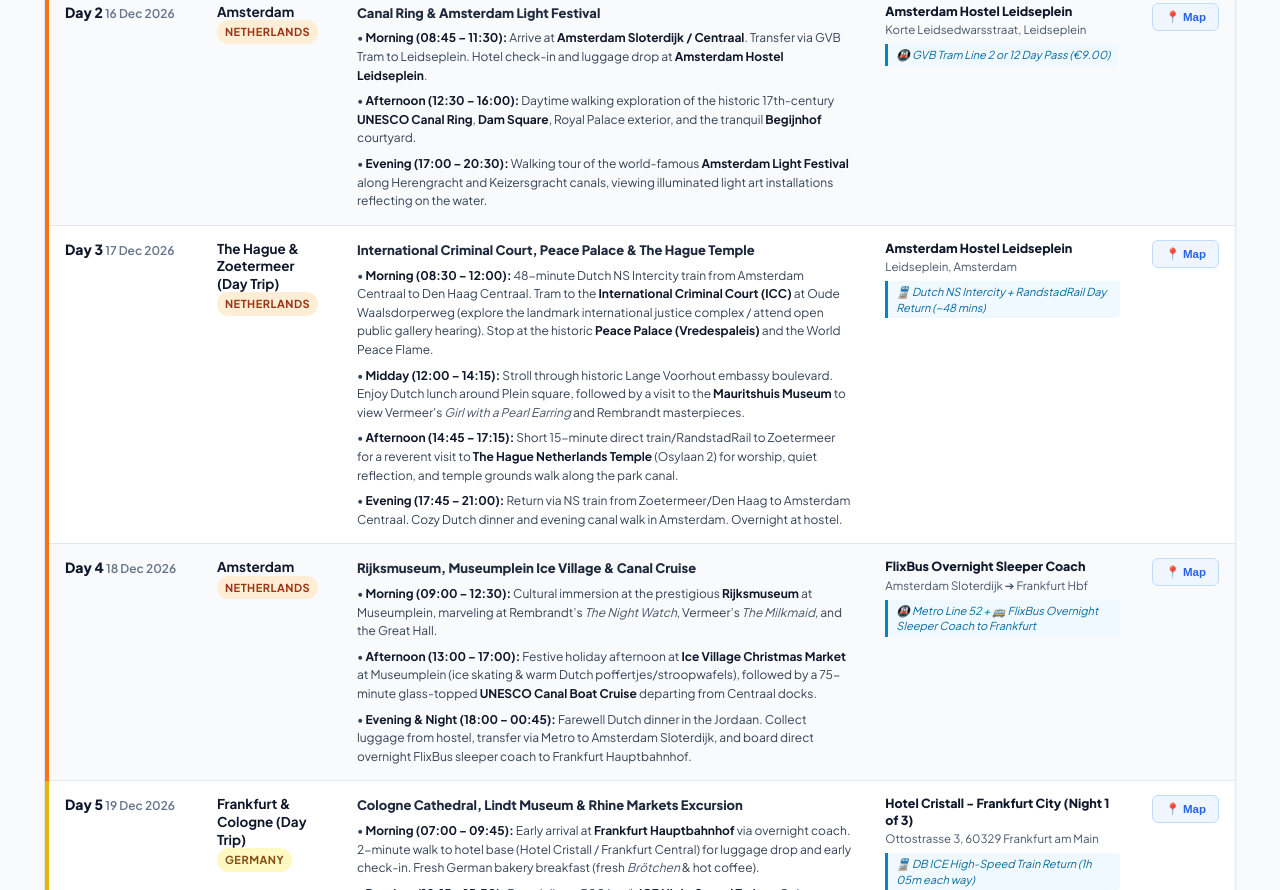
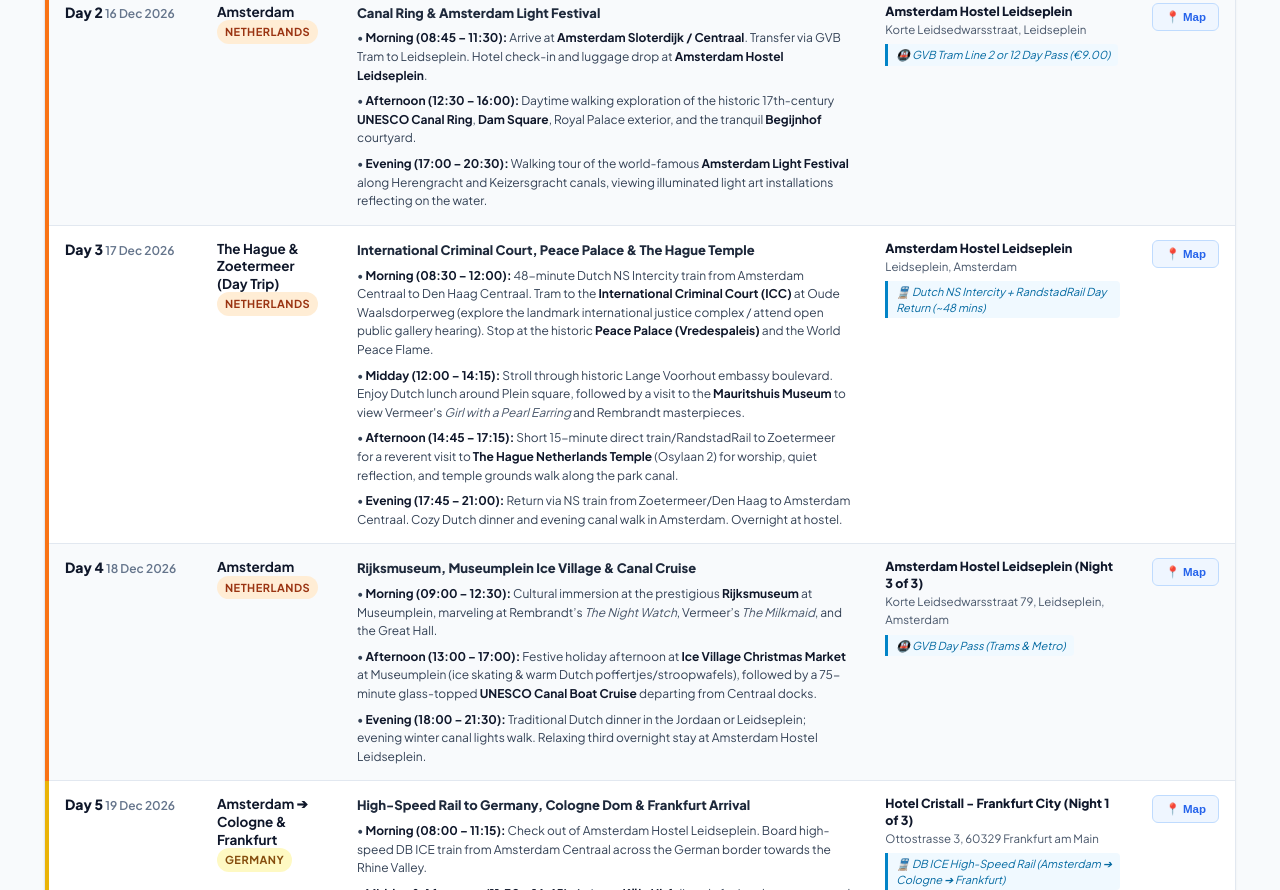
Before and after one commit to jeanaristide/schengen-trip-2026, a website: page index.html in a window 1280 px wide. Shown: the part 1910-2800 px from the top of the page. Drawn offline with nearby package versions, Linux system fonts and the light colour scheme.

Commit message:
Adjust Amsterdam stay to 16-19 Dec (3 nights) and update transit to Germany

```diff
--- a/index.html
+++ b/index.html
@@ -259,13 +259,13 @@
                 <div class="table-activities-list">
         <div class="table-activity-item">• <b>Morning (09:00 – 12:30):</b> Cultural immersion at the prestigious <b>Rijksmuseum</b> at Museumplein, marveling at Rembrandt’s <i>The Night Watch</i>, Vermeer’s <i>The Milkmaid</i>, and the Great Hall.</div>
         <div class="table-activity-item">• <b>Afternoon (13:00 – 17:00):</b> Festive holiday afternoon at <b>Ice Village Christmas Market</b> at Museumplein (ice skating & warm Dutch poffertjes/stroopwafels), followed by a 75-minute glass-topped <b>UNESCO Canal Boat Cruise</b> departing from Centraal docks.</div>
-        <div class="table-activity-item">• <b>Evening & Night (18:00 – 00:45):</b> Farewell Dutch dinner in the Jordaan. Collect luggage from hostel, transfer via Metro to Amsterdam Sloterdijk, and board direct overnight FlixBus sleeper coach to Frankfurt Hauptbahnhof.</div>
+        <div class="table-activity-item">• <b>Evening (18:00 – 21:30):</b> Traditional Dutch dinner in the Jordaan or Leidseplein; evening winter canal lights walk. Relaxing third overnight stay at Amsterdam Hostel Leidseplein.</div>
       </div>
               </td>
               <td class="col-table-stay">
-                <div class="table-hotel-name">FlixBus Overnight Sleeper Coach</div>
-                <div class="table-hotel-addr">Amsterdam Sloterdijk ➔ Frankfurt Hbf</div>
-                <div class="table-transit-mode"><i>🚇 Metro Line 52 + 🚌 FlixBus Overnight Sleeper Coach to Frankfurt</i></div>
+                <div class="table-hotel-name">Amsterdam Hostel Leidseplein (Night 3 of 3)</div>
+                <div class="table-hotel-addr">Korte Leidsedwarsstraat 79, Leidseplein, Amsterdam</div>
+                <div class="table-transit-mode"><i>🚇 GVB Day Pass (Trams & Metro)</i></div>
               </td>
               <td class="col-table-action">
                 <button type="button" class="btn-table-map" title="Focus map on Amsterdam">
@@ -279,25 +279,24 @@
                 <span class="table-date-str">19 Dec 2026</span>
               </td>
               <td class="col-table-loc">
-                <div class="table-loc-name">Frankfurt & Cologne (Day Trip)</div>
+                <div class="table-loc-name">Amsterdam ➔ Cologne & Frankfurt</div>
                 <span class="badge-country badge-de">Germany</span>
               </td>
               <td class="col-table-plan">
-                <div class="table-plan-title">Cologne Cathedral, Lindt Museum & Rhine Markets Excursion</div>
+                <div class="table-plan-title">High-Speed Rail to Germany, Cologne Dom & Frankfurt Arrival</div>
                 <div class="table-activities-list">
-        <div class="table-activity-item">• <b>Morning (07:00 – 09:45):</b> Early arrival at <b>Frankfurt Hauptbahnhof</b> via overnight coach. 2-minute walk to hotel base (Hotel Cristall / Frankfurt Central) for luggage drop and early check-in. Fresh German bakery breakfast (fresh <i>Brötchen</i> & hot coffee).</div>
-        <div class="table-activity-item">• <b>Daytime (10:15 – 15:30):</b> Board direct 300 km/h <b>ICE High-Speed Train</b> to Cologne (traveling light with just a daypack, only 1h 05m). Arrive at Köln Hbf directly beside the grand spires of <b>Cologne Cathedral</b> (<i>Kölner Dom</i>). Tour the interactive <b>Lindt Chocolate Museum</b> along the Rhine River and experience the 3-meter golden chocolate fountain with freshly dipped warm waffles.</div>
-        <div class="table-activity-item">• <b>Afternoon & Evening (15:30 – 19:45):</b> Stroll across <b>Hohenzollern Bridge</b> (thousands of love padlocks) and explore the historic <b>Altstadt</b>. Immerse in the magical <b>Weihnachtsmarkt am Kölner Dom</b> and <b>Heinzels Wintermärchen Market</b> at Alter Markt for ice-skating and warm Glühwein.</div>
-        <div class="table-activity-item">• <b>Night (20:00 – 21:15):</b> Relaxing 1-hour ICE train back to Frankfurt Hbf. Return to your confirmed Frankfurt hotel bed—no heavy luggage to drag, no moving hotels!</div>
+        <div class="table-activity-item">• <b>Morning (08:00 – 11:15):</b> Check out of Amsterdam Hostel Leidseplein. Board high-speed DB ICE train from Amsterdam Centraal across the German border towards the Rhine Valley.</div>
+        <div class="table-activity-item">• <b>Midday & Afternoon (11:30 – 16:45):</b> Arrive at <b>Köln Hbf</b> directly facing the monumental Gothic spires of <b>Cologne Cathedral</b> (<i>Kölner Dom</i>). Visit the interactive <b>Lindt Chocolate Museum</b> along the Rhine with its 3-meter golden chocolate fountain, stroll across love-locked <b>Hohenzollern Bridge</b>, and explore the fairytale <b>Weihnachtsmarkt am Kölner Dom</b> and Heinzels Wintermärchen market.</div>
+        <div class="table-activity-item">• <b>Evening (17:15 – 20:30):</b> 1-hour ICE train to <b>Frankfurt Hauptbahnhof</b>. 2-minute walk to <b>Hotel Cristall</b> for check-in (Night 1 of 3). Hearty Hessian dinner in Frankfurt Altstadt / Römerberg.</div>
       </div>
               </td>
               <td class="col-table-stay">
                 <div class="table-hotel-name">Hotel Cristall - Frankfurt City (Night 1 of 3)</div>
                 <div class="table-hotel-addr">Ottostrasse 3, 60329 Frankfurt am Main</div>
-                <div class="table-transit-mode"><i>🚆 DB ICE High-Speed Train Return (1h 05m each way)</i></div>
+                <div class="table-transit-mode"><i>🚆 DB ICE High-Speed Rail (Amsterdam ➔ Cologne ➔ Frankfurt)</i></div>
               </td>
               <td class="col-table-action">
-                <button type="button" class="btn-table-map" title="Focus map on Frankfurt & Cologne (Day Trip)">
+                <button type="button" class="btn-table-map" title="Focus map on Amsterdam ➔ Cologne & Frankfurt">
                   📍 Map
                 </button>
               </td>
@@ -883,15 +882,15 @@
             <div class="card-activities-list">
         <div class="card-activity-item">• <b>Morning (09:00 – 12:30):</b> Cultural immersion at the prestigious <b>Rijksmuseum</b> at Museumplein, marveling at Rembrandt’s <i>The Night Watch</i>, Vermeer’s <i>The Milkmaid</i>, and the Great Hall.</div>
         <div class="card-activity-item">• <b>Afternoon (13:00 – 17:00):</b> Festive holiday afternoon at <b>Ice Village Christmas Market</b> at Museumplein (ice skating & warm Dutch poffertjes/stroopwafels), followed by a 75-minute glass-topped <b>UNESCO Canal Boat Cruise</b> departing from Centraal docks.</div>
-        <div class="card-activity-item">• <b>Evening & Night (18:00 – 00:45):</b> Farewell Dutch dinner in the Jordaan. Collect luggage from hostel, transfer via Metro to Amsterdam Sloterdijk, and board direct overnight FlixBus sleeper coach to Frankfurt Hauptbahnhof.</div>
+        <div class="card-activity-item">• <b>Evening (18:00 – 21:30):</b> Traditional Dutch dinner in the Jordaan or Leidseplein; evening winter canal lights walk. Relaxing third overnight stay at Amsterdam Hostel Leidseplein.</div>
       </div>
           </div>
           <div class="day-card-side">
             <div class="card-stay-box">
               <div class="stay-header-label">🏨 Accommodation &amp; Transit</div>
-              <div class="stay-hotel-name">FlixBus Overnight Sleeper Coach</div>
-              <div class="stay-hotel-addr">Amsterdam Sloterdijk ➔ Frankfurt Hbf</div>
-              <div class="stay-transit-badge">🚇 Metro Line 52 + 🚌 FlixBus Overnight Sleeper Coach to Frankfurt</div>
+              <div class="stay-hotel-name">Amsterdam Hostel Leidseplein (Night 3 of 3)</div>
+              <div class="stay-hotel-addr">Korte Leidsedwarsstraat 79, Leidseplein, Amsterdam</div>
+              <div class="stay-transit-badge">🚇 GVB Day Pass (Trams & Metro)</div>
               <button type="button" class="btn-card-map" data-day="Day 4">
                 📍 Focus on Map
               </button>
@@ -909,17 +908,16 @@
           </div>
           <div class="day-card-city">
             <span class="city-icon">📍</span>
-            <span class="city-text">Frankfurt & Cologne (Day Trip)</span>
+            <span class="city-text">Amsterdam ➔ Cologne & Frankfurt</span>
           </div>
         </div>
         <div class="day-card-content">
           <div class="day-card-main">
-            <h4 class="card-day-theme">Cologne Cathedral, Lindt Museum & Rhine Markets Excursion</h4>
+            <h4 class="card-day-theme">High-Speed Rail to Germany, Cologne Dom & Frankfurt Arrival</h4>
             <div class="card-activities-list">
-        <div class="card-activity-item">• <b>Morning (07:00 – 09:45):</b> Early arrival at <b>Frankfurt Hauptbahnhof</b> via overnight coach. 2-minute walk to hotel base (Hotel Cristall / Frankfurt Central) for luggage drop and early check-in. Fresh German bakery breakfast (fresh <i>Brötchen</i> & hot coffee).</div>
-        <div class="card-activity-item">• <b>Daytime (10:15 – 15:30):</b> Board direct 300 km/h <b>ICE High-Speed Train</b> to Cologne (traveling light with just a daypack, only 1h 05m). Arrive at Köln Hbf directly beside the grand spires of <b>Cologne Cathedral</b> (<i>Kölner Dom</i>). Tour the interactive <b>Lindt Chocolate Museum</b> along the Rhine River and experience the 3-meter golden chocolate fountain with freshly dipped warm waffles.</div>
-        <div class="card-activity-item">• <b>Afternoon & Evening (15:30 – 19:45):</b> Stroll across <b>Hohenzollern Bridge</b> (thousands of love padlocks) and explore the historic <b>Altstadt</b>. Immerse in the magical <b>Weihnachtsmarkt am Kölner Dom</b> and <b>Heinzels Wintermärchen Market</b> at Alter Markt for ice-skating and warm Glühwein.</div>
-        <div class="card-activity-item">• <b>Night (20:00 – 21:15):</b> Relaxing 1-hour ICE train back to Frankfurt Hbf. Return to your confirmed Frankfurt hotel bed—no heavy luggage to drag, no moving hotels!</div>
+        <div class="card-activity-item">• <b>Morning (08:00 – 11:15):</b> Check out of Amsterdam Hostel Leidseplein. Board high-speed DB ICE train from Amsterdam Centraal across the German border towards the Rhine Valley.</div>
+        <div class="card-activity-item">• <b>Midday & Afternoon (11:30 – 16:45):</b> Arrive at <b>Köln Hbf</b> directly facing the monumental Gothic spires of <b>Cologne Cathedral</b> (<i>Kölner Dom</i>). Visit the interactive <b>Lindt Chocolate Museum</b> along the Rhine with its 3-meter golden chocolate fountain, stroll across love-locked <b>Hohenzollern Bridge</b>, and explore the fairytale <b>Weihnachtsmarkt am Kölner Dom</b> and Heinzels Wintermärchen market.</div>
+        <div class="card-activity-item">• <b>Evening (17:15 – 20:30):</b> 1-hour ICE train to <b>Frankfurt Hauptbahnhof</b>. 2-minute walk to <b>Hotel Cristall</b> for check-in (Night 1 of 3). Hearty Hessian dinner in Frankfurt Altstadt / Römerberg.</div>
       </div>
           </div>
           <div class="day-card-side">
@@ -927,7 +925,7 @@
               <div class="stay-header-label">🏨 Accommodation &amp; Transit</div>
               <div class="stay-hotel-name">Hotel Cristall - Frankfurt City (Night 1 of 3)</div>
               <div class="stay-hotel-addr">Ottostrasse 3, 60329 Frankfurt am Main</div>
-              <div class="stay-transit-badge">🚆 DB ICE High-Speed Train Return (1h 05m each way)</div>
+              <div class="stay-transit-badge">🚆 DB ICE High-Speed Rail (Amsterdam ➔ Cologne ➔ Frankfurt)</div>
               <button type="button" class="btn-card-map" data-day="Day 5">
                 📍 Focus on Map
               </button>
@@ -1649,8 +1647,7 @@
               </td>
               <td class="calc-col-metric calc-col-transit" style="text-align: center;">
                 <div class="calc-mobile-lbl">Coach Transit</div>
-                <span class="calc-badge-num">1 Night</span><br>
-                <span class="calc-metric-subtext">(AMS ➔ Frankfurt)</span>
+                <span class="calc-badge-num">0</span>
               </td>
               <td class="calc-col-purpose">
                 <div class="calc-mobile-lbl">Purpose & Regional Excursions</div>
@@ -1708,12 +1705,12 @@
               </td>
               <td class="calc-col-metric calc-col-days" style="text-align: center;">
                 <div class="calc-mobile-lbl">Calendar Days</div>
-                <span class="calc-badge-num">3 Days</span><br>
-                <span class="calc-metric-subtext">(16–18 Dec)</span>
+                <span class="calc-badge-num">4 Days</span><br>
+                <span class="calc-metric-subtext">(16–19 Dec)</span>
               </td>
               <td class="calc-col-metric calc-col-nights" style="text-align: center;">
                 <div class="calc-mobile-lbl">Hotel Bed Nights</div>
-                <span class="calc-badge-num">2 Nights</span><br>
+                <span class="calc-badge-num">3 Nights</span><br>
                 <span class="calc-metric-subtext">(Amsterdam)</span>
               </td>
               <td class="calc-col-metric calc-col-transit" style="text-align: center;">
@@ -1737,13 +1734,13 @@
               <td class="calc-col-hubs">
                 <div class="calc-mobile-lbl">Route Segments</div>
                 <div class="calc-hubs-text">
-                  <b>4 Inter-City Night Routes</b><br>
-                  <span class="calc-sub-gray">LON➔AMS, AMS➔FRA, ZRH➔PAR, PAR➔LON</span>
+                  <b>3 Inter-City Night Routes</b><br>
+                  <span class="calc-sub-gray">LON➔AMS, ZRH➔PAR, PAR➔LON</span>
                 </div>
               </td>
               <td class="calc-col-metric calc-col-days" style="text-align: center;">
                 <div class="calc-mobile-lbl">Calendar Days</div>
-                <span class="calc-badge-num">4 Transit Spans</span>
+                <span class="calc-badge-num">3 Transit Spans</span>
               </td>
               <td class="calc-col-metric calc-col-nights" style="text-align: center;">
                 <div class="calc-mobile-lbl">Hotel Bed Nights</div>
@@ -1752,7 +1749,7 @@
               </td>
               <td class="calc-col-metric calc-col-transit" style="text-align: center;">
                 <div class="calc-mobile-lbl">Coach Transit</div>
-                <span class="calc-badge-num" style="background: #0f172a; color: white;">4 Nights</span>
+                <span class="calc-badge-num" style="background: #0f172a; color: white;">3 Nights</span>
               </td>
               <td class="calc-col-purpose">
                 <div class="calc-mobile-lbl">Transit Justification</div>
@@ -1770,11 +1767,11 @@
               </td>
               <td class="calc-col-metric calc-total-metric" style="text-align: center;">
                 <div class="calc-mobile-lbl calc-total-lbl">Hotel Nights</div>
-                <span class="calc-badge-num" style="background: #0f172a; color: white;">16 Nights</span>
+                <span class="calc-badge-num" style="background: #0f172a; color: white;">17 Nights</span>
               </td>
               <td class="calc-col-metric calc-total-metric" style="text-align: center;">
                 <div class="calc-mobile-lbl calc-total-lbl">Transit Nights</div>
-                <span class="calc-badge-num" style="background: #0f172a; color: white;">4 Nights</span>
+                <span class="calc-badge-num" style="background: #0f172a; color: white;">3 Nights</span>
               </td>
               <td class="calc-col-purpose calc-total-desc-cell">
                 <b>18 Total Continuous Schengen Nights (16 Dec 2026 – 03 Jan 2027)</b> · Exits to UK on 03 Jan night coach.
@@ -1891,9 +1888,9 @@
               <td>3 Nights</td>
             </tr>
             <tr>
-              <td>🚌 Night Coach</td>
-              <td>FlixBus Inter-City Routes</td>
-              <td>4 Nights</td>
+              <td>🚌 Sleeper Coach</td>
+              <td>Zurich ➔ Paris (Schengen Internal Overnight)</td>
+              <td>1 Night</td>
             </tr>
             <tr style="font-weight: 800; background: #f8fafc;">
               <td>TOTAL SCHENGEN</td>
@@ -2111,7 +2108,7 @@
             <tr class="pass-row">
               <td class="pass-col-journey">
                 <b>🚌 Inter-City Night Sleeper Transits</b><br>
-                <span class="table-sub">London-Amsterdam, Amsterdam-Cologne, Zurich-Paris, Paris-London</span>
+                <span class="table-sub">London-Amsterdam, Zurich-Paris, Paris-London</span>
               </td>
               <td class="pass-col-fare pass-col-p2p">
                 <span class="pass-mobile-lbl">Point-to-Point</span>
@@ -2125,12 +2122,12 @@
               <td class="pass-col-fare pass-col-saver">
                 <span class="pass-mobile-lbl">Hybrid Saver</span>
                 <span class="pass-fare-val pass-fare-winner">Saver Fares</span>
-                <span class="pass-savings-tag">4 Hotel Nights Saved</span>
+                <span class="pass-savings-tag">3 Hotel Nights Saved</span>
               </td>
               <td class="pass-col-rec">
                 <span class="pass-mobile-lbl">Recommended Ticket</span>
                 <b>FlixBus Direct Sleepers</b><br>
-                <span class="pass-rec-note">(Cuts 4 expensive hotel nights across Europe!)</span>
+                <span class="pass-rec-note">(Cuts 3 expensive hotel nights across Europe!)</span>
               </td>
             </tr>
 
--- a/js/app.js
+++ b/js/app.js
@@ -31,7 +31,7 @@ const destinationData = [
     id: "amsterdam",
     name: "Amsterdam",
     country: "Netherlands",
-    dates: "16–18 Dec 2026 (3 Nights)",
+    dates: "16–19 Dec 2026 (3 Nights)",
     coords: [52.3676, 4.9041],
     badgeClass: "badge-nl",
     category: "Canals, Culture & Festive Lights",
@@ -508,7 +508,7 @@ let currentLayer = 'roadmap';
 // Itinerary overview metadata for the top navigation bar (strictly chronological)
 const itineraryOverview = [
   { id: "london", flag: "🇬🇧", shortName: "London & Southampton", shortDates: "12–15 Dec" },
-  { id: "amsterdam", flag: "🇳🇱", shortName: "Amsterdam", shortDates: "16–18 Dec" },
+  { id: "amsterdam", flag: "🇳🇱", shortName: "Amsterdam", shortDates: "16–19 Dec" },
   { id: "cologne", flag: "🇩🇪", shortName: "Cologne", shortDates: "19 Dec" },
   { id: "frankfurt", flag: "🇩🇪", shortName: "Frankfurt", shortDates: "19–22 Dec" },
   { id: "strasbourg-colmar", flag: "🇫🇷", shortName: "Strasbourg & Colmar", shortDates: "22–24 Dec" },
@@ -1077,33 +1077,32 @@ const itineraryData = [
     "activities": [
       "• <b>Morning (09:00 – 12:30):</b> Cultural immersion at the prestigious <b>Rijksmuseum</b> at Museumplein, marveling at Rembrandt’s <i>The Night Watch</i>, Vermeer’s <i>The Milkmaid</i>, and the Great Hall.",
       "• <b>Afternoon (13:00 – 17:00):</b> Festive holiday afternoon at <b>Ice Village Christmas Market</b> at Museumplein (ice skating & warm Dutch poffertjes/stroopwafels), followed by a 75-minute glass-topped <b>UNESCO Canal Boat Cruise</b> departing from Centraal docks.",
-      "• <b>Evening & Night (18:00 – 00:45):</b> Farewell Dutch dinner in the Jordaan. Collect luggage from hostel, transfer via Metro to Amsterdam Sloterdijk, and board direct overnight FlixBus sleeper coach to Frankfurt Hauptbahnhof."
-    ],
-    "stayTitle": "FlixBus Overnight Sleeper Coach",
-    "stayDesc": "Amsterdam Sloterdijk ➔ Frankfurt Hbf",
-    "transitInfo": "🚇 Metro Line 52 + 🚌 FlixBus Overnight Sleeper Coach to Frankfurt",
-    "coords": [
-      52.3599,
-      4.8852
+      "• <b>Evening (18:00 – 21:30):</b> Traditional Dutch dinner in the Jordaan or Leidseplein; evening winter canal lights walk. Relaxing third overnight stay at Amsterdam Hostel Leidseplein."
+    ],
+    "stayTitle": "Amsterdam Hostel Leidseplein (Night 3 of 3)",
+    "stayDesc": "Korte Leidsedwarsstraat 79, Leidseplein, Amsterdam",
+    "transitInfo": "🚇 GVB Day Pass (Trams & Metro)",
+    "coords": [
+      52.3644,
+      4.8828
     ]
   },
   {
     "day": "Day 5",
     "date": "19 Dec 2026",
-    "city": "Frankfurt & Cologne (Day Trip)",
+    "city": "Amsterdam ➔ Cologne & Frankfurt",
     "country": "Germany",
     "badgeClass": "badge-de",
     "cardHighlight": "highlight-de",
-    "title": "Cologne Cathedral, Lindt Museum & Rhine Markets Excursion",
-    "activities": [
-      "• <b>Morning (07:00 – 09:45):</b> Early arrival at <b>Frankfurt Hauptbahnhof</b> via overnight coach. 2-minute walk to hotel base (Hotel Cristall / Frankfurt Central) for luggage drop and early check-in. Fresh German bakery breakfast (fresh <i>Brötchen</i> & hot coffee).",
-      "• <b>Daytime (10:15 – 15:30):</b> Board direct 300 km/h <b>ICE High-Speed Train</b> to Cologne (traveling light with just a daypack, only 1h 05m). Arrive at Köln Hbf directly beside the grand spires of <b>Cologne Cathedral</b> (<i>Kölner Dom</i>). Tour the interactive <b>Lindt Chocolate Museum</b> along the Rhine River and experience the 3-meter golden chocolate fountain with freshly dipped warm waffles.",
-      "• <b>Afternoon & Evening (15:30 – 19:45):</b> Stroll across <b>Hohenzollern Bridge</b> (thousands of love padlocks) and explore the historic <b>Altstadt</b>. Immerse in the magical <b>Weihnachtsmarkt am Kölner Dom</b> and <b>Heinzels Wintermärchen Market</b> at Alter Markt for ice-skating and warm Glühwein.",
-      "• <b>Night (20:00 – 21:15):</b> Relaxing 1-hour ICE train back to Frankfurt Hbf. Return to your confirmed Frankfurt hotel bed—no heavy luggage to drag, no moving hotels!"
+    "title": "High-Speed Rail to Germany, Cologne Dom & Frankfurt Arrival",
+    "activities": [
+      "• <b>Morning (08:00 – 11:15):</b> Check out of Amsterdam Hostel Leidseplein. Board high-speed DB ICE train from Amsterdam Centraal across the German border towards the Rhine Valley.",
+      "• <b>Midday & Afternoon (11:30 – 16:45):</b> Arrive at <b>Köln Hbf</b> directly facing the monumental Gothic spires of <b>Cologne Cathedral</b> (<i>Kölner Dom</i>). Visit the interactive <b>Lindt Chocolate Museum</b> along the Rhine with its 3-meter golden chocolate fountain, stroll across love-locked <b>Hohenzollern Bridge</b>, and explore the fairytale <b>Weihnachtsmarkt am Kölner Dom</b> and Heinzels Wintermärchen market.",
+      "• <b>Evening (17:15 – 20:30):</b> 1-hour ICE train to <b>Frankfurt Hauptbahnhof</b>. 2-minute walk to <b>Hotel Cristall</b> for check-in (Night 1 of 3). Hearty Hessian dinner in Frankfurt Altstadt / Römerberg."
     ],
     "stayTitle": "Hotel Cristall - Frankfurt City (Night 1 of 3)",
     "stayDesc": "Ottostrasse 3, 60329 Frankfurt am Main",
-    "transitInfo": "🚆 DB ICE High-Speed Train Return (1h 05m each way)",
+    "transitInfo": "🚆 DB ICE High-Speed Rail (Amsterdam ➔ Cologne ➔ Frankfurt)",
     "coords": [
       50.1109,
       8.6821
```
Also changed, not shown: dist/index.html, dist/js/app.js, 4 other files.
